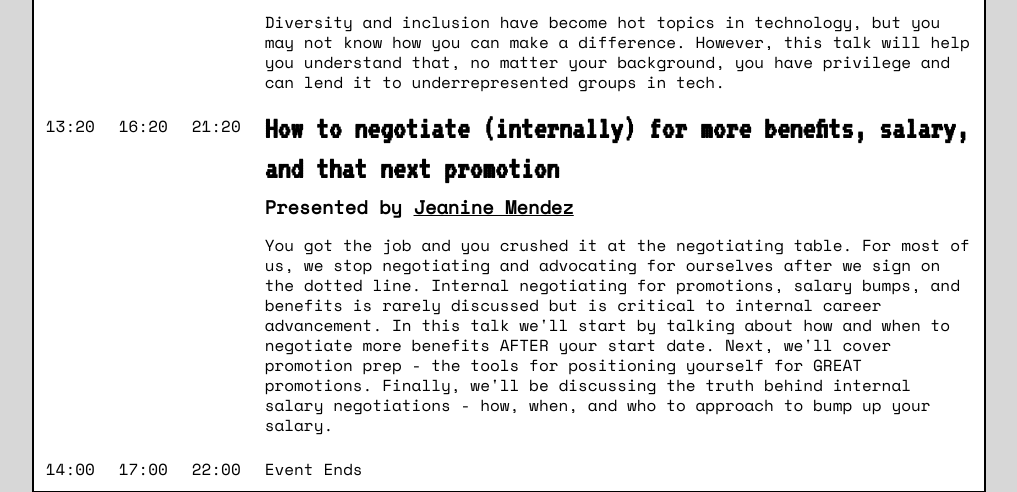
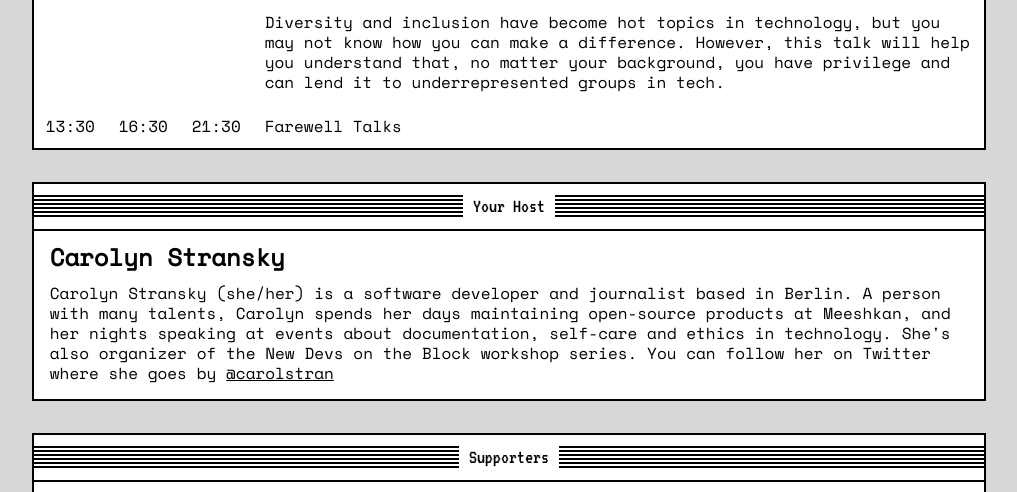
Before and after one commit to yougotthisconf/2020.home.yougotthis.io, a website: page index.html in a window 1280 px wide. Shown: the part 2287-2779 px from the top of the page, without its empty margins (131-1148 px from the left). Drawn offline with nearby package versions, Linux system fonts and the light colour scheme.

Commit message:
Removes Jeanine's talk

```diff
--- a/index.html
+++ b/index.html
@@ -133,7 +133,7 @@
                             <p>Diversity and inclusion have become hot topics in technology, but you may not know how you can make a difference. However, this talk will help you understand that, no matter your background, you have privilege and can lend it to underrepresented groups in tech.</p>
                         </td>
                     </tr>
-                    <tr>
+                    <!-- <tr>
                         <td>13:20</td>
                         <td>16:20</td>
                         <td>21:20</td>
@@ -142,12 +142,12 @@
                             <h3>Presented by <a href="https://twitter.com/j9mendez">Jeanine Mendez</a></h3>
                             <p>You got the job and you crushed it at the negotiating table. For most of us, we stop negotiating and advocating for ourselves after we sign on the dotted line. Internal negotiating for promotions, salary bumps, and benefits is rarely discussed but is critical to internal career advancement. In this talk we'll start by talking about how and when to negotiate more benefits AFTER your start date. Next, we'll cover promotion prep - the tools for positioning yourself for GREAT promotions. Finally, we'll be discussing the truth behind internal salary negotiations - how, when, and who to approach to bump up your salary.</p>
                         </td>
-                    </tr>
+                    </tr> -->
                     <tr>
-                        <td style="padding-bottom: 0.75em;">14:00</td>
-                        <td style="padding-bottom: 0.75em;">17:00</td>
-                        <td style="padding-bottom: 0.75em;">22:00</td>
-                        <td style="padding-bottom: 0.75em;">Event Ends</td>
+                        <td style="padding-bottom: 0.75em;">13:30</td>
+                        <td style="padding-bottom: 0.75em;">16:30</td>
+                        <td style="padding-bottom: 0.75em;">21:30</td>
+                        <td style="padding-bottom: 0.75em;">Farewell Talks</td>
                     </tr>
                     <!-- <tr>
                         <td class='info' colspan="4" style="background: black; color: white; padding-top: 0.75em;">Please note that the schedule is subject to change. We'll keep the talk slot times the same, but may change the order of speakers closer to the event.</td>
```
